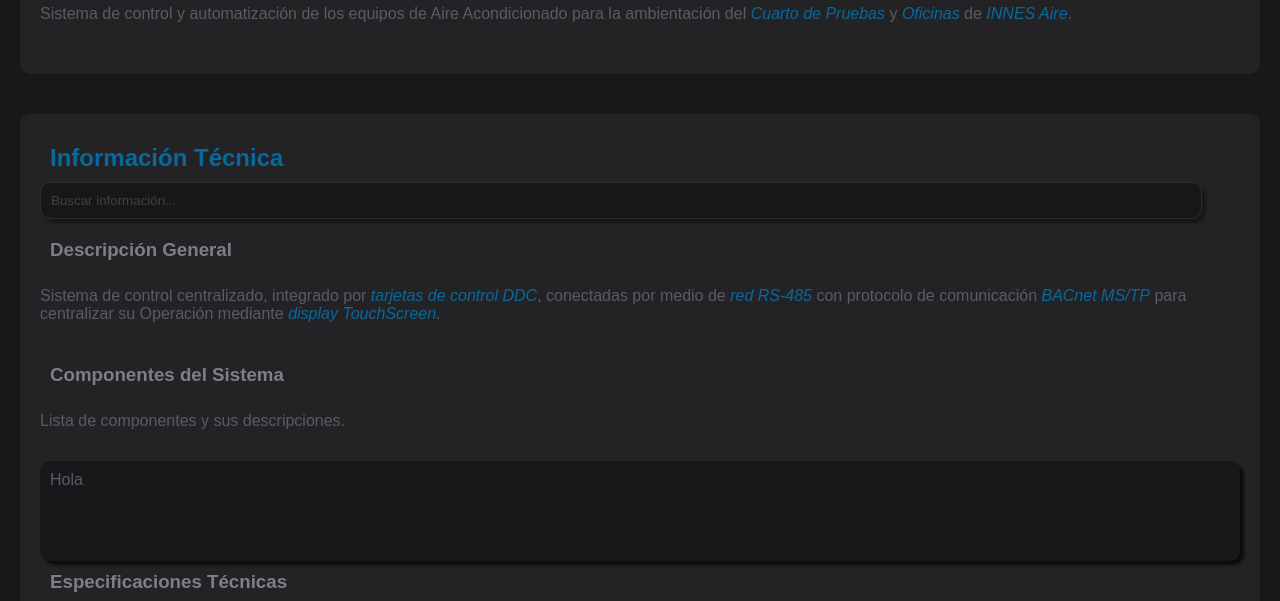
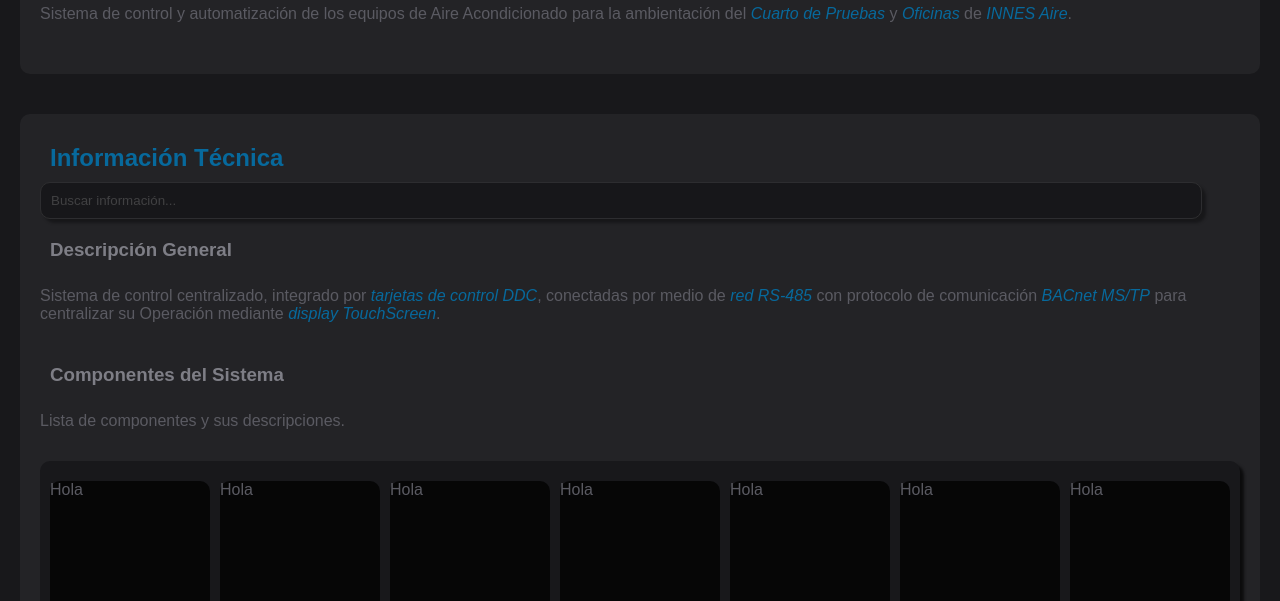
Before and after one commit to cjhirashi/ct-prub-in, a plain HTML site: page docs/index.html in a window 1280 px wide. Shown: the part 351-952 px from the top of the page. Drawn offline with Linux system fonts and the light colour scheme.

Commit message:
Actualización de página Home

```diff
--- a/docs/index.html
+++ b/docs/index.html
@@ -66,7 +66,12 @@
             <h3>Componentes del Sistema</h3>
             <p>Lista de componentes y sus descripciones.</p>
             <div class="contenedor-componentes">
-
+                <div class="tarjeta-componente">Hola</div>
+                <div class="tarjeta-componente">Hola</div>
+                <div class="tarjeta-componente">Hola</div>
+                <div class="tarjeta-componente">Hola</div>
+                <div class="tarjeta-componente">Hola</div>
+                <div class="tarjeta-componente">Hola</div>
                 <div class="tarjeta-componente">Hola</div>
             </div>
 
--- a/docs/styles.css
+++ b/docs/styles.css
@@ -191,15 +191,19 @@ button:hover {
 }
 
 .contenedor-componentes {
+    display: flex;
+    flex-wrap: wrap;
+    justify-content: center;
+    gap:10px;
     background: var(--background);
-    height: 80px;
     border-radius: var(--radius);
     box-shadow: var(--shadow);
-    padding: 10px
+    padding: 20px 10px;
 }
 
 .tarjeta-componente {
-    width: 80px;
-    height: 80px;
-    background-colo: #000;
+    width: 160px;
+    height: 160px;
+    background-color: #000;
+    border-radius: var(--radius);
 }
```
